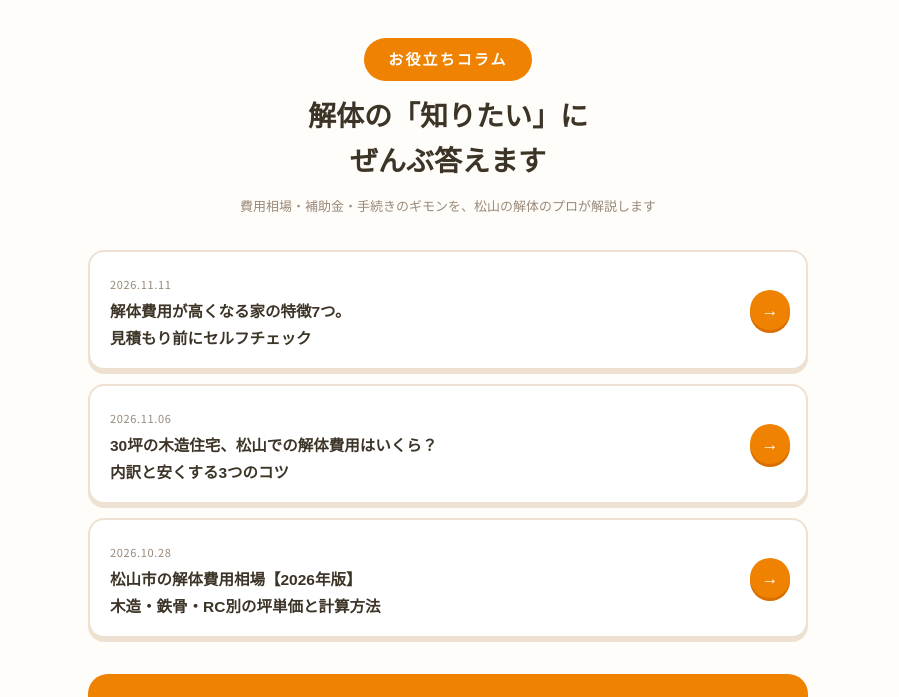
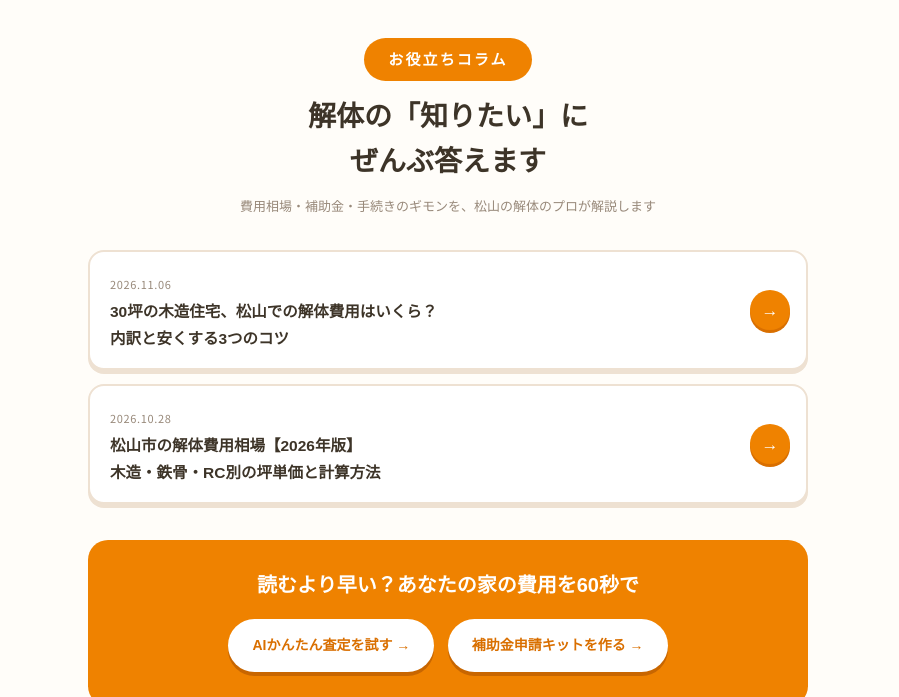
Before and after one commit to vkexppp/matsuyama-kaitai-guide, a plain HTML site: page column.html in a window 1280 px wide. Shown: the part 76-773 px from the top of the page, without its empty margins (192-1091 px from the left). Drawn offline with Linux system fonts and the light colour scheme; a web font is replaced by a local one.

Commit message:
Update column.html

```diff
--- a/column.html
+++ b/column.html
@@ -86,13 +86,6 @@
   </div>
 
   <!-- ▼▼ 新しい記事カードは、この行のすぐ下に貼り付けてください ▼▼ -->
-    <a class="card" href="kiji03.html">
-    <span class="body">
-      <span class="date">2026.11.11</span>
-      <span class="t">解体費用が高くなる家の特徴7つ。<br>見積もり前にセルフチェック</span>
-    </span>
-    <span class="arrow">→</span>
-  </a>
     <a class="card" href="kiji02.html">
     <span class="body">
       <span class="date">2026.11.06</span>
```
